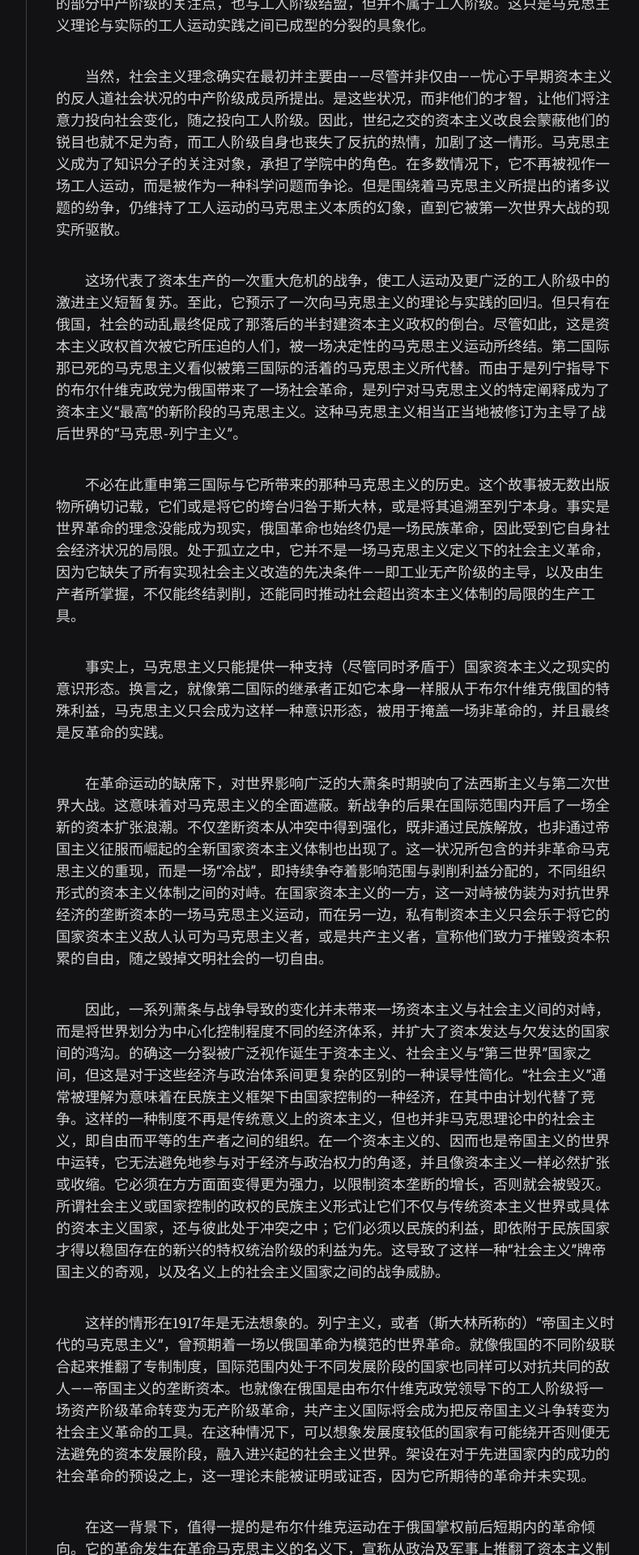
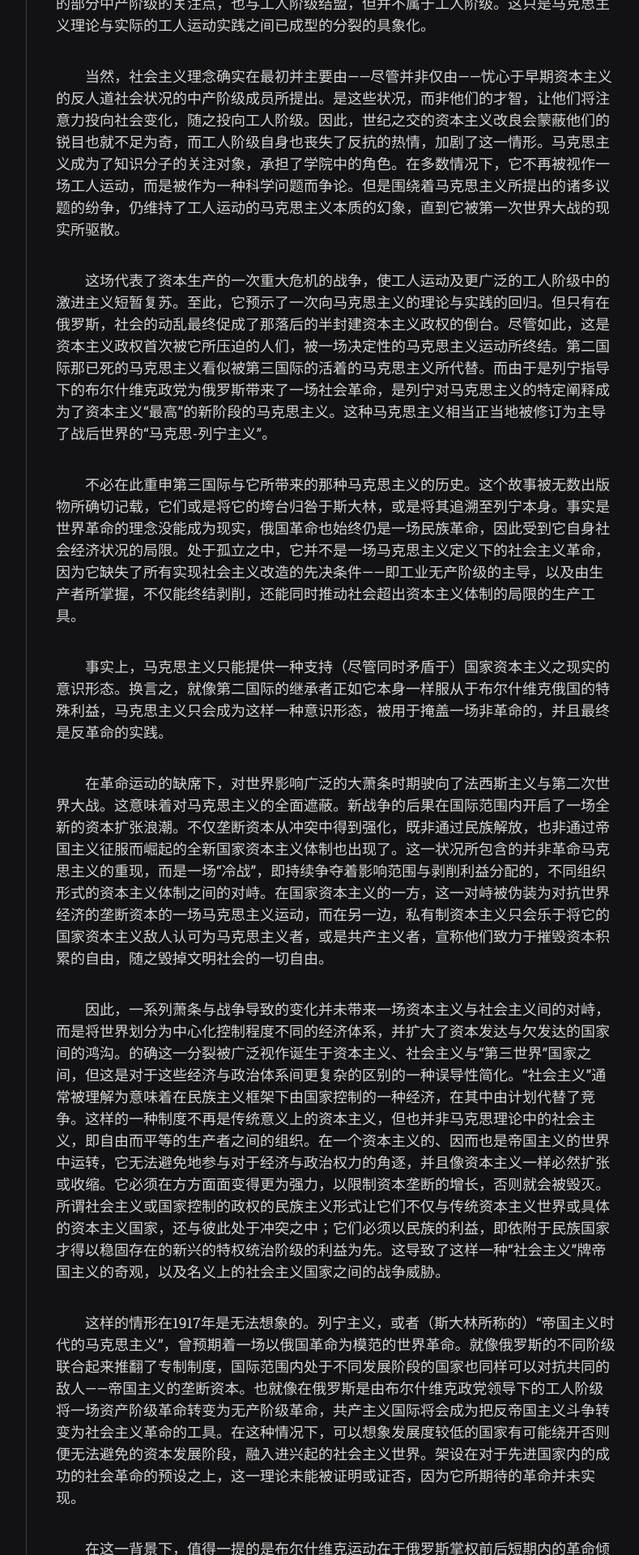
Before and after one commit to scatterdclouds/scatterdclouds.github.io, a Jekyll site: the page built from _posts/2022-01-08-pmattick-1983.md, in a window 1280 px wide. Shown: the part 3080-5000 px from the top of the page at 81% size, without its empty margins (357-1146 px from the left). Built offline with Jekyll 4.4.1, drawn with Linux system fonts in a browser that asks for light colours; nearby versions of some CDN libraries; some web fonts are replaced; comment, search, counter and statistics services are not loaded; some of the changed text lies outside the part shown.

Commit message:
Update 2022-01-08-pmattick-1983.md

```diff
--- a/_posts/2022-01-08-pmattick-1983.md
+++ b/_posts/2022-01-08-pmattick-1983.md
@@ -44,7 +44,7 @@ comments: true
 
 　　当然，社会主义理念确实在最初并主要由——尽管并非仅由——忧心于早期资本主义的反人道社会状况的中产阶级成员所提出。是这些状况，而非他们的才智，让他们将注意力投向社会变化，随之投向工人阶级。因此，世纪之交的资本主义改良会蒙蔽他们的锐目也就不足为奇，而工人阶级自身也丧失了反抗的热情，加剧了这一情形。马克思主义成为了知识分子的关注对象，承担了学院中的角色。在多数情况下，它不再被视作一场工人运动，而是被作为一种科学问题而争论。但是围绕着马克思主义所提出的诸多议题的纷争，仍维持了工人运动的马克思主义本质的幻象，直到它被第一次世界大战的现实所驱散。
 
-　　这场代表了资本生产的一次重大危机的战争，使工人运动及更广泛的工人阶级中的激进主义短暂复苏。至此，它预示了一次向马克思主义的理论与实践的回归。但只有在俄国，社会的动乱最终促成了那落后的半封建资本主义政权的倒台。尽管如此，这是资本主义政权首次被它所压迫的人们，被一场决定性的马克思主义运动所终结。第二国际那已死的马克思主义看似被第三国际的活着的马克思主义所代替。而由于是列宁指导下的布尔什维克政党为俄国带来了一场社会革命，是列宁对马克思主义的特定阐释成为了资本主义“最高”的新阶段的马克思主义。这种马克思主义相当正当地被修订为主导了战后世界的“马克思-列宁主义”。
+　　这场代表了资本生产的一次重大危机的战争，使工人运动及更广泛的工人阶级中的激进主义短暂复苏。至此，它预示了一次向马克思主义的理论与实践的回归。但只有在俄罗斯，社会的动乱最终促成了那落后的半封建资本主义政权的倒台。尽管如此，这是资本主义政权首次被它所压迫的人们，被一场决定性的马克思主义运动所终结。第二国际那已死的马克思主义看似被第三国际的活着的马克思主义所代替。而由于是列宁指导下的布尔什维克政党为俄罗斯带来了一场社会革命，是列宁对马克思主义的特定阐释成为了资本主义“最高”的新阶段的马克思主义。这种马克思主义相当正当地被修订为主导了战后世界的“马克思-列宁主义”。
 
 　　不必在此重申第三国际与它所带来的那种马克思主义的历史。这个故事被无数出版物所确切记载，它们或是将它的垮台归咎于斯大林，或是将其追溯至列宁本身。事实是世界革命的理念没能成为现实，俄国革命也始终仍是一场民族革命，因此受到它自身社会经济状况的局限。处于孤立之中，它并不是一场马克思主义定义下的社会主义革命，因为它缺失了所有实现社会主义改造的先决条件——即工业无产阶级的主导，以及由生产者所掌握，不仅能终结剥削，还能同时推动社会超出资本主义体制的局限的生产工具。
 
@@ -54,9 +54,9 @@ comments: true
 
 　　因此，一系列萧条与战争导致的变化并未带来一场资本主义与社会主义间的对峙，而是将世界划分为中心化控制程度不同的经济体系，并扩大了资本发达与欠发达的国家间的鸿沟。的确这一分裂被广泛视作诞生于资本主义、社会主义与“第三世界”国家之间，但这是对于这些经济与政治体系间更复杂的区别的一种误导性简化。“社会主义”通常被理解为意味着在民族主义框架下由国家控制的一种经济，在其中由计划代替了竞争。这样的一种制度不再是传统意义上的资本主义，但也并非马克思理论中的社会主义，即自由而平等的生产者之间的组织。在一个资本主义的、因而也是帝国主义的世界中运转，它无法避免地参与对于经济与政治权力的角逐，并且像资本主义一样必然扩张或收缩。它必须在方方面面变得更为强力，以限制资本垄断的增长，否则就会被毁灭。所谓社会主义或国家控制的政权的民族主义形式让它们不仅与传统资本主义世界或具体的资本主义国家，还与彼此处于冲突之中；它们必须以民族的利益，即依附于民族国家才得以稳固存在的新兴的特权统治阶级的利益为先。这导致了这样一种“社会主义”牌帝国主义的奇观，以及名义上的社会主义国家之间的战争威胁。
 
-　　这样的情形在1917年是无法想象的。列宁主义，或者（斯大林所称的）“帝国主义时代的马克思主义”，曾预期着一场以俄国革命为模范的世界革命。就像俄国的不同阶级联合起来推翻了专制制度，国际范围内处于不同发展阶段的国家也同样可以对抗共同的敌人——帝国主义的垄断资本。也就像在俄国是由布尔什维克政党领导下的工人阶级将一场资产阶级革命转变为无产阶级革命，共产主义国际将会成为把反帝国主义斗争转变为社会主义革命的工具。在这种情况下，可以想象发展度较低的国家有可能绕开否则便无法避免的资本发展阶段，融入进兴起的社会主义世界。架设在对于先进国家内的成功的社会革命的预设之上，这一理论未能被证明或证否，因为它所期待的革命并未实现。
+　　这样的情形在1917年是无法想象的。列宁主义，或者（斯大林所称的）“帝国主义时代的马克思主义”，曾预期着一场以俄国革命为模范的世界革命。就像俄罗斯的不同阶级联合起来推翻了专制制度，国际范围内处于不同发展阶段的国家也同样可以对抗共同的敌人——帝国主义的垄断资本。也就像在俄罗斯是由布尔什维克政党领导下的工人阶级将一场资产阶级革命转变为无产阶级革命，共产主义国际将会成为把反帝国主义斗争转变为社会主义革命的工具。在这种情况下，可以想象发展度较低的国家有可能绕开否则便无法避免的资本发展阶段，融入进兴起的社会主义世界。架设在对于先进国家内的成功的社会革命的预设之上，这一理论未能被证明或证否，因为它所期待的革命并未实现。
 
-　　在这一背景下，值得一提的是布尔什维克运动在于俄国掌权前后短期内的革命倾向。它的革命发生在革命马克思主义的名义下，宣称从政治及军事上推翻了资本主义制度，并由建立独裁政权来确保其过渡向无阶级社会。然而，即使在这一阶段，且不仅是因为俄国普遍存在的那些特定条件，列宁主义关于社会主义改造的概念也已偏离了早期马克思主义的理念，而是以在第二国际内部发展出的理念为根基。对于后者而言，社会主义被视为资本主义发展自身的自然结果。资本的集中与中心化预示了资本主义的私有财产本质伴随着它的竞争逐渐消亡，直到社会主义政府从民主议会制度下诞生，它会将垄断资本转变为国家的垄断，进而由政府的法令开启社会主义进程。尽管对于列宁和布尔什维克党人而言，这看似是一种无法实现的乌托邦，以及回避任何形式的革命活动的恶劣借口，他们也同样将社会主义的制度视为政府的职责，只是应由革命的方式执行。他们与社会民主主义者在手段上有所分歧，追求的目标却是相同的——国家对资本的国有化，与中心计划式的经济。
+　　在这一背景下，值得一提的是布尔什维克运动在于俄罗斯掌权前后短期内的革命倾向。它的革命发生在革命马克思主义的名义下，宣称从政治及军事上推翻了资本主义制度，并由建立独裁政权来确保其过渡向无阶级社会。然而，即使在这一阶段，且不仅是因为俄罗斯普遍存在的那些特定条件，列宁主义关于社会主义改造的概念也已偏离了早期马克思主义的理念，而是以在第二国际内部发展出的理念为根基。对于后者而言，社会主义被视为资本主义发展自身的自然结果。资本的集中与中心化预示了资本主义的私有财产本质伴随着它的竞争逐渐消亡，直到社会主义政府从民主议会制度下诞生，它会将垄断资本转变为国家的垄断，进而由政府的法令开启社会主义进程。尽管对于列宁和布尔什维克党人而言，这看似是一种无法实现的乌托邦，以及回避任何形式的革命活动的恶劣借口，他们也同样将社会主义的制度视为政府的职责，只是应由革命的方式执行。他们与社会民主主义者在手段上有所分歧，追求的目标却是相同的——国家对资本的国有化，与中心计划式的经济。
 
 　　此外，列宁沿用了卡尔·考茨基那傲慢无知的主张，认为工人阶级自身无法演变出革命意识，它必须要由中产知识分子从外部带来。这一思想的组织形式即是革命政党——工人的先锋队及一场成功革命的必要前提。按照这一观点，假若工人阶级没有发起它自己的革命的能力，它也就更加难以建立新的社会，这一责任便预留给了作为国家机器持有者的领导政党。无产阶级的专制因此表现为以国家的形式组织起来的政党的专制。而因为国家必须控制整个社会，它也必须控制工人阶级的行动，即使这种控制应该服务于工人阶级的利益。在实践中，这后来就成为了布尔什维克政府的极权统治。
 
@@ -66,19 +66,19 @@ comments: true
 
 　　但尽管如此，马克思-列宁主义在最初确是革命的教义，因为在对于通过直接实践手段来实现它自身对社会主义的构想上，它是无比严肃的。尽管这一构想所预示的仅有国家资本主义制度的形成，社会主义在世纪之交被相当广泛地以该方式理解。因此不可能说布尔什维克主义“背叛”了普遍的马克思主义原则；正相反，它实现了私有财产资本主义向国家资本主义的转变，而这也正是马克思修正主义者和改良主义者们所宣言的目标。然而，后者对执行他们的信念丧失了一切兴趣，而宁愿根据资本主义的现状调整自身。布尔什维克党人所做的其实是通过革命的方式来实现第二国际的计划。
 
-　　然而，一旦获得了权力，布尔什维克俄国的国家资本主义结构便注定了它的进一步发展，现在普遍将其蔑称为“斯大林主义”。它呈现出的这种特征，被归因于俄国整体上的落后状况和资本主义对她的围困，这一困境正当化了最大限度的权力中心化和工人阶级的反人道牺牲。据称，在不同的情形下，例如在资本更为发达的国家、在政治上更有利的国际关系中，布尔什维克主义就不再需要它在第一个社会主义国家中不得不实行的那种残酷。不那么赞成这首次社会主义实践的人则宣称一党专政只是布尔什维克主义那仍是“半亚洲的”性质的体现，而不能在更为发达的西方国家中复刻。俄国的范例被用于证明改良政策是改善西方工人阶级处境的唯一途径。
+　　然而，一旦获得了权力，布尔什维克俄罗斯的国家资本主义结构便注定了它的进一步发展，现在普遍将其蔑称为“斯大林主义”。它呈现出的这种特征，被归因于俄罗斯整体上的落后状况和资本主义对她的围困，这一困境正当化了最大限度的权力中心化和工人阶级的反人道牺牲。据称，在不同的情形下，例如在资本更为发达的国家、在政治上更有利的国际关系中，布尔什维克主义就不再需要它在第一个社会主义国家中不得不实行的那种残酷。不那么赞成这首次社会主义实践的人则宣称一党专政只是布尔什维克主义那仍是“半亚洲的”性质的体现，而不能在更为发达的西方国家中复刻。俄罗斯的范例被用于证明改良政策是改善西方工人阶级处境的唯一途径。
 
-　　然而，西欧的法西斯独裁很快展示了单一政党对国家的控制并不仅限于俄国，而是适用于一切资本主义制度。它能同样良好地被用于维持现存的社会生产关系，就像被用于将它们转变为国家资本主义。当然，法西斯主义和布尔什维克主义在经济结构上仍然不同，尽管政治上它们正在变得难以分辨。但极权资本主义国家中政治控制的集中化，暗示了为法西斯政策的特殊目的而对经济活动进行的中央协调，因此更接近于俄国的体制。因为法西斯主义并非目标，而是暂时性的手段，类同于一战时的“战争社会主义”。无论如何，这是西方资本主义并非对国家资本主义倾向免疫的首个征兆。
+　　然而，西欧的法西斯独裁很快展示了单一政党对国家的控制并不仅限于俄罗斯，而是适用于一切资本主义制度。它能同样良好地被用于维持现存的社会生产关系，就像被用于将它们转变为国家资本主义。当然，法西斯主义和布尔什维克主义在经济结构上仍然不同，尽管政治上它们正在变得难以分辨。但极权资本主义国家中政治控制的集中化，暗示了为法西斯政策的特殊目的而对经济活动进行的中央协调，因此更接近于俄罗斯的体制。因为法西斯主义并非目标，而是暂时性的手段，类同于一战时的“战争社会主义”。无论如何，这是西方资本主义并非对国家资本主义倾向免疫的首个征兆。
 
-　　由于布尔什维克政权那众望所归却出人意料的巩固和对立社会制度直至二战的相对和谐共存，俄国利益对马克思主义意识形态的需求不仅是出于内部目的，也是出于外部目的，它以此确保得到国际工人运动的支持，来保全俄罗斯民族的生存。当然，这只涉及了工人运动的局部，但这足以扰乱反布尔什维克阵线，它如今包含了旧社会主义党派和改良派工会。由于这些组织已经抛弃了他们的马克思主义遗产，布尔什维克主义的所谓马克思主义正统在事实上成为了马克思主义理论的全部，作为所有形式的反布尔什维克主义和一切削弱或摧毁俄罗斯国家的意图的反意识形态。然而，与此同时，对资本主义敌人多处让步、展现可由国际贸易与其他合作手段获取的共同利益来延续共存状态的举措也在实施。这言行不一的政策只服务于一个目的，即维系布尔什维克政权并巩固俄罗斯的民族利益。
+　　由于布尔什维克政权那众望所归却出人意料的巩固和对立社会制度直至二战的相对和谐共存，俄罗斯利益对马克思主义意识形态的需求不仅是出于内部目的，也是出于外部目的，它以此确保得到国际工人运动的支持，来保全俄罗斯民族的生存。当然，这只涉及了工人运动的局部，但这足以扰乱反布尔什维克阵线，它如今包含了旧社会主义党派和改良派工会。由于这些组织已经抛弃了他们的马克思主义遗产，布尔什维克主义的所谓马克思主义正统在事实上成为了马克思主义理论的全部，作为所有形式的反布尔什维克主义和一切削弱或摧毁俄罗斯国家的意图的反意识形态。然而，与此同时，对资本主义敌人多处让步、展现可由国际贸易与其他合作手段获取的共同利益来延续共存状态的举措也在实施。这言行不一的政策只服务于一个目的，即维系布尔什维克政权并巩固俄罗斯的民族利益。
 
-　　以这种方式，马克思主义沦为了一种意识形态武器，全然服务于特定政权和单一国家的自保需求。不再持有国际革命的志向，它将共产国际作为有限的政策工具，服务于布尔什维克俄国的特殊利益。然而这些利益如今越来越多地包含了对国际现状的维持，用以维护俄罗斯体制的地位。如果说起先是世界革命的失败导致了俄国的防御政策，现在则是世界资本主义的稳固成为了俄国安全的条件，斯大林的政权正致力于将其加强。法西斯主义的扩散，以及为世界危机寻得帝国主义解法的极高概率，所威胁到的不仅是这一并存的状态，还有俄国的内部状况，它依赖于一定程度的国际和平。马克思主义宣传不再心系于资本主义和社会主义的问题，而是借以反法西斯的形式，将矛头对准了威胁要再次点燃世界大战的一种特定资本主义形式。显然，这暗示着将反法西斯的资本主义势力接纳为潜在的盟友，也就是从无论是来自右翼还是左翼的攻击下维护资产阶级民主，正如在西班牙内战中表现出的那样。
+　　以这种方式，马克思主义沦为了一种意识形态武器，全然服务于特定政权和单一国家的自保需求。不再持有国际革命的志向，它将共产国际作为有限的政策工具，服务于布尔什维克俄国的特殊利益。然而这些利益如今越来越多地包含了对国际现状的维持，用以维护俄罗斯体制的地位。如果说起先是世界革命的失败导致了俄罗斯的防御政策，现在则是世界资本主义的稳固成为了俄罗斯安全的条件，斯大林的政权正致力于将其加强。法西斯主义的扩散，以及为世界危机寻得帝国主义解法的极高概率，所威胁到的不仅是这一并存的状态，还有俄罗斯的内部状况，它依赖于一定程度的国际和平。马克思主义宣传不再心系于资本主义和社会主义的问题，而是借以反法西斯的形式，将矛头对准了威胁要再次点燃世界大战的一种特定资本主义形式。显然，这暗示着将反法西斯的资本主义势力接纳为潜在的盟友，也就是从无论是来自右翼还是左翼的攻击下维护资产阶级民主，正如在西班牙内战中表现出的那样。
 
-　　即使先于这一历史时刻，马克思-列宁主义也已预设了与第二国际的马克思主义相同的纯粹意识形态作用。如今它不再与旨在推翻资本主义的政治实践相关，就算这实践只是为了带来伪装成社会主义的国家资本主义，而是满足于存在于资本主义内部，与社会民主主义运动认同现况不可撼动无异。国际层面上对权力的分配假定了民族层面上的相同行为，而俄国以外的马克思-列宁主义变为了完全的改良派运动。因此，真正追求着完全掌控国家政权的只剩下了法西斯主义者。没有人做出任何预防他们掌权的尝试。工人运动，包括其中的布尔什维克一派，完全依靠传统的民主进程来应对法西斯的威胁。这意味着它全然的被动和逐步的消沉，确保了法西斯主义作为在世界危机中唯一保有能动性的势力而得胜。
+　　即使先于这一历史时刻，马克思-列宁主义也已预设了与第二国际的马克思主义相同的纯粹意识形态作用。如今它不再与旨在推翻资本主义的政治实践相关，就算这实践只是为了带来伪装成社会主义的国家资本主义，而是满足于存在于资本主义内部，与社会民主主义运动认同现况不可撼动无异。国际层面上对权力的分配假定了民族层面上的相同行为，而俄罗斯以外的马克思-列宁主义变为了完全的改良派运动。因此，真正追求着完全掌控国家政权的只剩下了法西斯主义者。没有人做出任何预防他们掌权的尝试。工人运动，包括其中的布尔什维克一派，完全依靠传统的民主进程来应对法西斯的威胁。这意味着它全然的被动和逐步的消沉，确保了法西斯主义作为在世界危机中唯一保有能动性的势力而得胜。
 
-　　俄国对法西斯主义的让步，显然也不仅是由于它通过第三国际，对国际共运进行的政治控制，而且还是由于这一运动的官僚化，让决策权全然落入职业政客的手中，他们的社会处境与贫困的无产阶级迥异。这些官僚取得了这般“理想”地位，既能够在言语上对体制表达反对，又同时享用着资产阶级授予它的政治思想家的特权。没有理由驱使他们反对共产国际的整体政策，这些政策与他们本身作为在资产阶级民主中受到认可的工人阶级领袖的迫切需求一致。然而，最终是由于工人自身普遍的冷漠，他们对为社会问题寻得自己的独立解答的缺乏意愿，导致了这一系列结出法西斯之果的事态发展。半个世纪以来的，身处领导原则下的马克思改良主义，以及它对马克思-列宁主义的强调，制造出了无法为其自身利益而行动，因此无力激励工人阶级去尝试以无产阶级革命阻止法西斯主义与战争的工人运动。
+　　俄罗斯对法西斯主义的让步，显然也不仅是由于它通过第三国际，对国际共运进行的政治控制，而且还是由于这一运动的官僚化，让决策权全然落入职业政客的手中，他们的社会处境与贫困的无产阶级迥异。这些官僚取得了这般“理想”地位，既能够在言语上对体制表达反对，又同时享用着资产阶级授予它的政治思想家的特权。没有理由驱使他们反对共产国际的整体政策，这些政策与他们本身作为在资产阶级民主中受到认可的工人阶级领袖的迫切需求一致。然而，最终是由于工人自身普遍的冷漠，他们对为社会问题寻得自己的独立解答的缺乏意愿，导致了这一系列结出法西斯之果的事态发展。半个世纪以来的，身处领导原则下的马克思改良主义，以及它对马克思-列宁主义的强调，制造出了无法为其自身利益而行动，因此无力激励工人阶级去尝试以无产阶级革命阻止法西斯主义与战争的工人运动。
 
-就像1914年时一样，国际主义再度淹没于民族主义与帝国主义的汹涌浪潮，马克思主义也随之而去。更替中的帝国主义势力团体的迫切需求构成了政策的基础，首先导致了希特勒-斯大林条约，随后又是苏联与民主势力缔结的反希特勒同盟。第三国际的破产迟来地象征了马克思主义那仅剩的只宣之于口的抱负的终结。被这场战争的帝国主义性质所注定，世界被其后果划分为两大权力集团，很快它们便继续争夺对世界的控制。战争的反法西斯本质暗示了民主政权在战败国中的复位，也就意味着不同党派的再现，其中不乏含有马克思主义内涵的。在东方，俄国复兴了她的帝国，为它增添了与繁多的战利品不相上下的势力范围。殖民统治的败退制造出了“第三世界”国家，它们或是采用了俄式体制，或是选择了西方式的混合经济。一种形式的新殖民主义兴起了，将“已解放的”国家置于列强们更不直接但同样有效的控制之下。然而，围绕着国家资本运转的这些国家的兴起，如今被普遍视为马克思主义在全球的扩散，而对这一倾向的阻挠被视作与威胁着资本世界的（未经定义的）自由的马克思主义对抗。这种马克思主义和反马克思主义，与马克思和早期工人运动所展望的劳工与资本间的斗争相去甚远。
+就像1914年时一样，国际主义再度淹没于民族主义与帝国主义的汹涌浪潮，马克思主义也随之而去。更替中的帝国主义势力团体的迫切需求构成了政策的基础，首先导致了希特勒-斯大林条约，随后又是苏联与民主势力缔结的反希特勒同盟。第三国际的破产迟来地象征了马克思主义那仅剩的只宣之于口的抱负的终结。被这场战争的帝国主义性质所注定，世界被其后果划分为两大权力集团，很快它们便继续争夺对世界的控制。战争的反法西斯本质暗示了民主政权在战败国中的复位，也就意味着不同党派的再现，其中不乏含有马克思主义内涵的。在东方，俄罗斯复兴了她的帝国，为它增添了与繁多的战利品不相上下的势力范围。殖民统治的败退制造出了“第三世界”国家，它们或是采用了俄式体制，或是选择了西方式的混合经济。一种形式的新殖民主义兴起了，将“已解放的”国家置于列强们更不直接但同样有效的控制之下。然而，围绕着国家资本运转的这些国家的兴起，如今被普遍视为马克思主义在全球的扩散，而对这一倾向的阻挠被视作与威胁着资本世界的（未经定义的）自由的马克思主义对抗。这种马克思主义和反马克思主义，与马克思和早期工人运动所展望的劳工与资本间的斗争相去甚远。
 
 当下形式的马克思主义，比起一场国际运动，更是一场地域性的运动，从它在英联邦国家内摇摇欲坠的地位中便能一窥端倪。马克思主义党派在战后的复兴，影响到的主要是面临着特定经济困境的国家，例如法国与意大利。德国遭受的分割和占领致使在西占区内无法重组出大型共产主义党派。社会主义政党最终否定了自身那仍回响着马克思主义理念余音的过去，并转变成了为民主资本主义辩护着的，资产阶级的或是“人民的”政党。共产主义政党仍继续存在于全世界，无论是否受到法律认可，但在当下和可见的未来之内，它们对政治事件做出影响的可能性荡然无存。马克思主义，作为一场工人革命运动，在当下来到了它历史上的最低谷。
 
```
